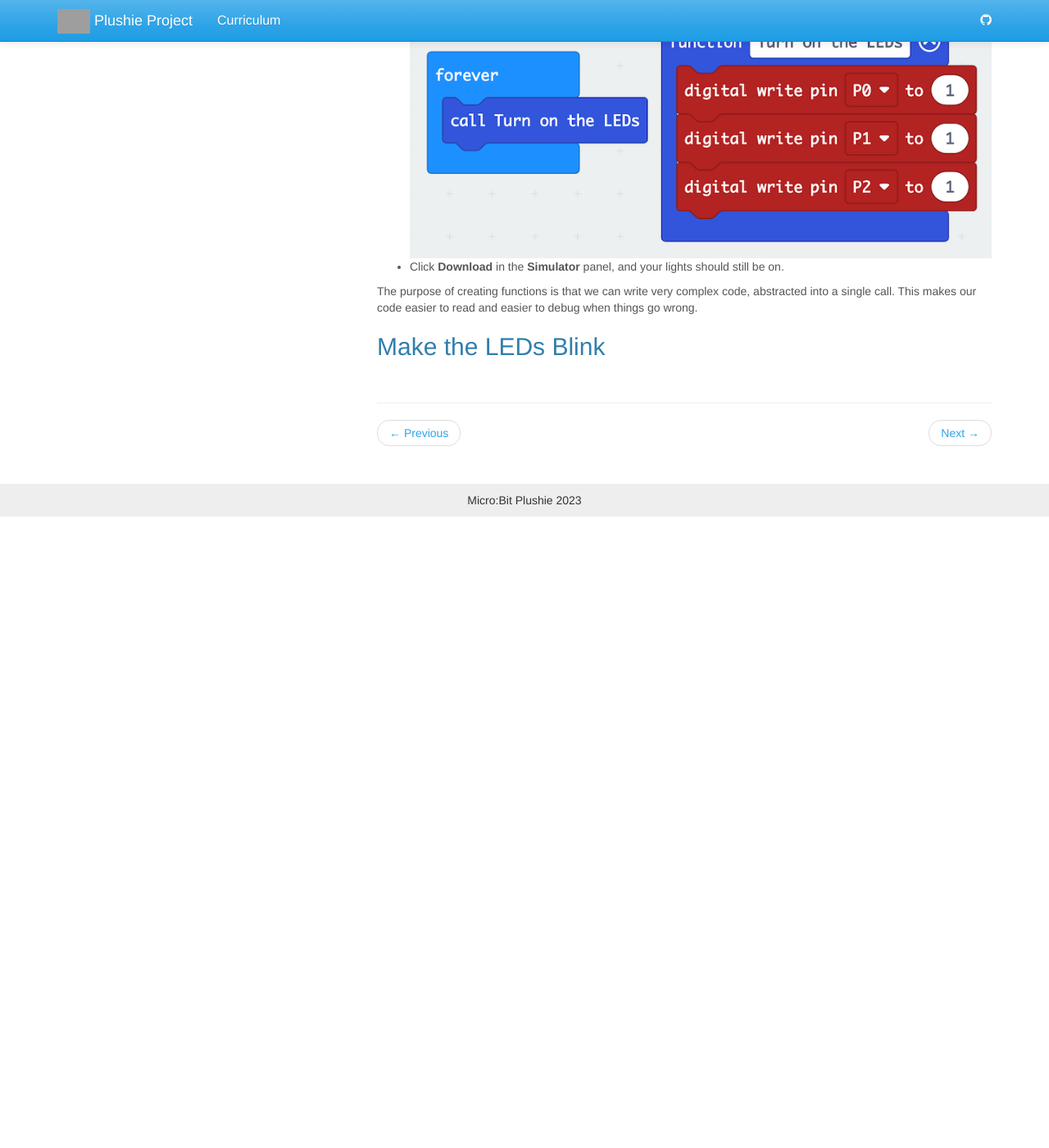
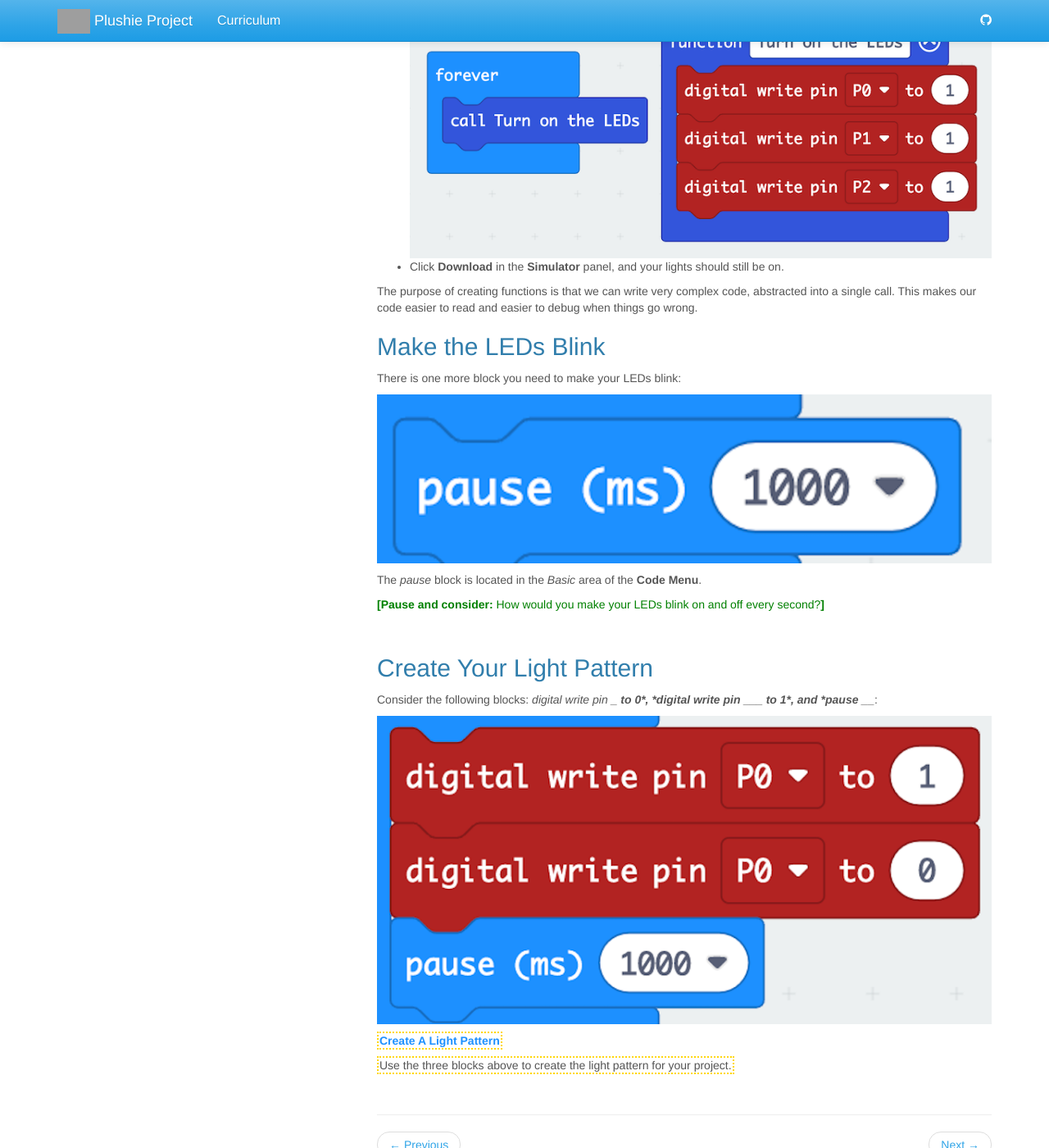
Before and after one commit to jake-chipps/plushie, a Jekyll site: the page built from _docs/lessons/2-1.md, in a window 1280 px wide and 1400 px high, scrolled down 4417 px. Shown: the whole window at 82% size. Built offline with Jekyll 4.4.1, drawn with Linux system fonts in a browser that asks for light colours; before the commit the page ends 5047 px from its top, so only the background shows below that; grey boxes are pictures that could not be loaded.

Commit message:
Add content

```diff
--- a/_docs/lessons/2-1.md
+++ b/_docs/lessons/2-1.md
@@ -77,3 +77,21 @@ We now have code in our function, but we haven't actually told the computer to d
 The purpose of creating functions is that we can write very complex code, abstracted into a single call. This makes our code easier to read and easier to debug when things go wrong.
 
 ## Make the LEDs Blink
+There is one more block you need to make your LEDs blink:
+
+![pause block](../images/pause.png)
+
+The *pause* block is located in the *Basic* area of the **Code Menu**.
+
+<span class="think">How would you make your LEDs blink on and off every second?</span>
+
+<span class="solution">Digital write pins to 1. Pause 1000. Digital write pins to 0. Pause 1000.</span>
+
+## Create Your Light Pattern
+Consider the following blocks: *digital write pin ___ to 0*, *digital write pin ___ to 1*, and *pause ____*:
+
+![blocks for light pattern](../images/blocks-for-pattern.png)
+
+<span class="task-header">Create A Light Pattern</span>
+
+<span class="task">Use the three blocks above to create the light pattern for your project.</span>
```
Also changed, not shown: _docs/images/blocks-for-pattern.png (added), _docs/images/pause.png (added).
